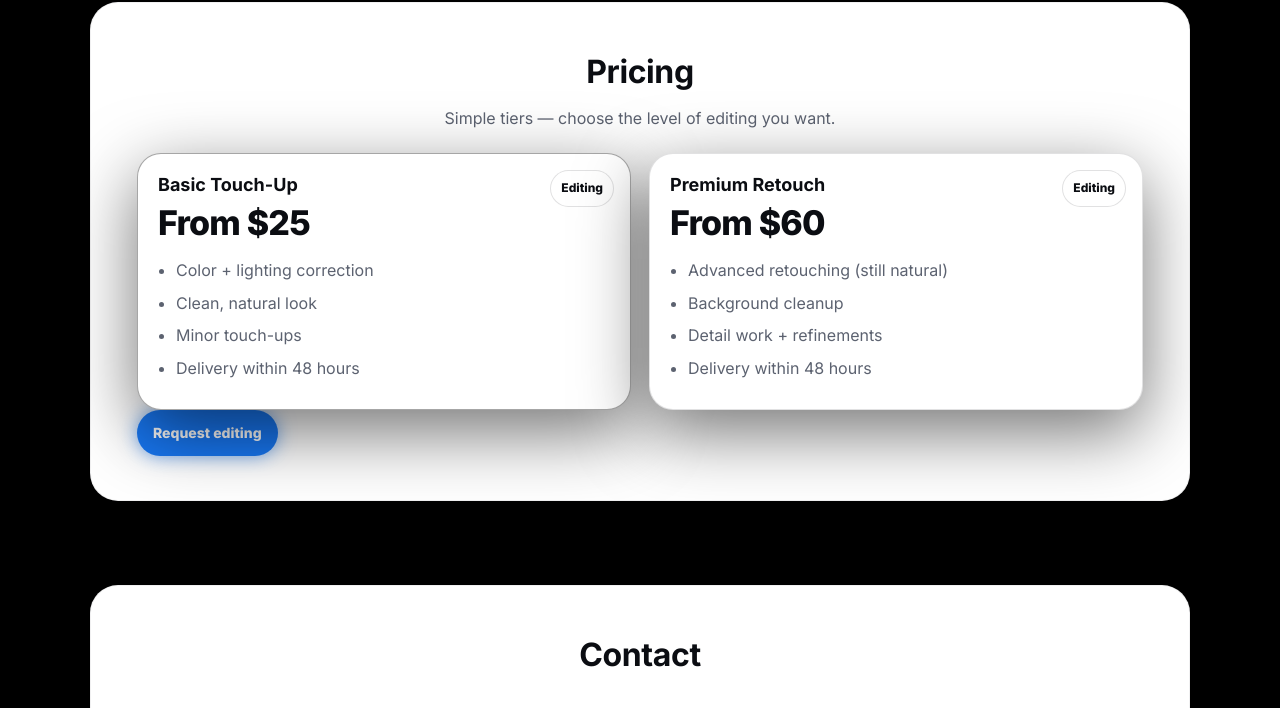
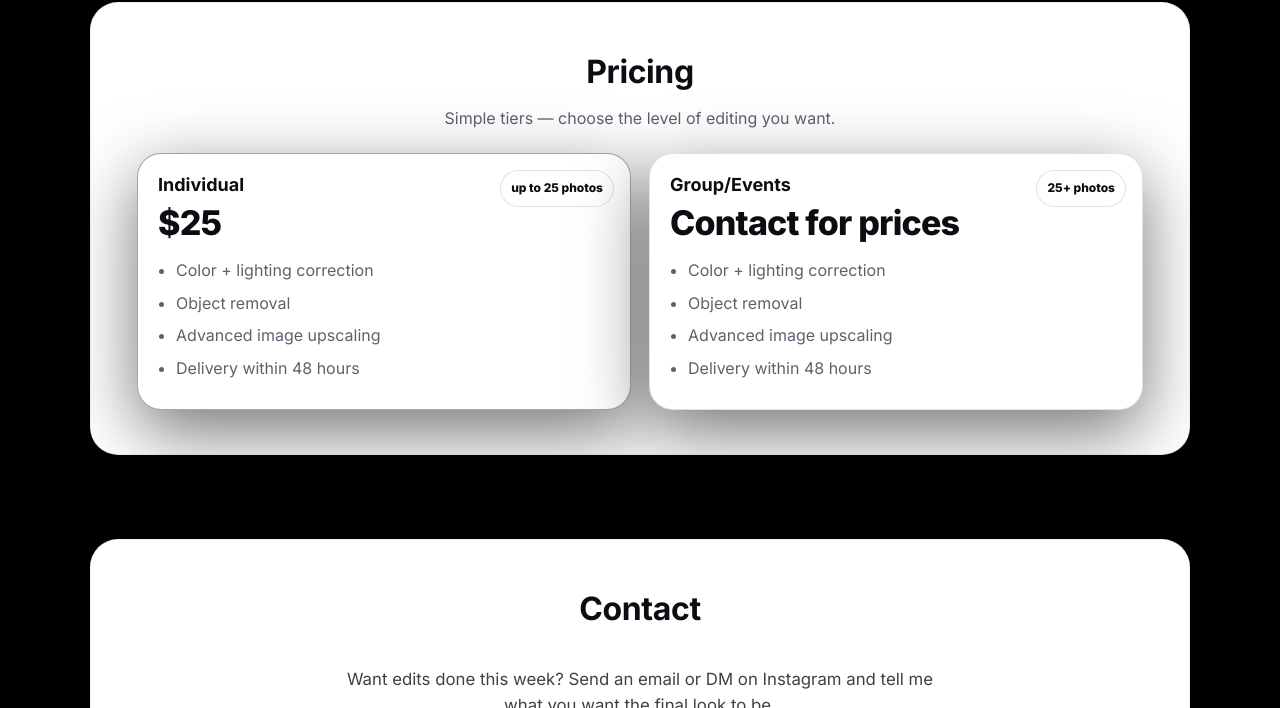
Before and after one commit to AndreCarwallio/Clicksby-andre, a website built with Vite: page editing.html in a window 1280 px wide. Shown: the part 2049-2757 px from the top of the page. Built offline with nearby package versions, Linux system fonts and the light colour scheme.

Commit message:
Updated pricing, descriptions, and editing content

```diff
--- a/editing.html
+++ b/editing.html
@@ -440,33 +440,31 @@
           <div class="container">
             <div class="servicesSimple">
               <article class="priceCard featured">
-                <div class="pill">Editing</div>
-                <h3>Basic Touch-Up</h3>
-                <p class="price">From $25</p>
+                <div class="pill">up to 25 photos</div>
+                <h3>Individual</h3>
+                <p class="price">$25</p>
                 <ul>
                   <li>Color + lighting correction</li>
-                  <li>Clean, natural look</li>
-                  <li>Minor touch-ups</li>
+                  <li>Object removal</li>
+                  <li>Advanced image upscaling</li>
                   <li>Delivery within 48 hours</li>
                 </ul>
               </article>
 
               <article class="priceCard">
-                <div class="pill">Editing</div>
-                <h3>Premium Retouch</h3>
-                <p class="price">From $60</p>
+                <div class="pill">25+ photos</div>
+                <h3>Group/Events</h3>
+                <p class="price">Contact for prices</p>
                 <ul>
-                  <li>Advanced retouching (still natural)</li>
-                  <li>Background cleanup</li>
-                  <li>Detail work + refinements</li>
+                  <li>Color + lighting correction</li>
+                  <li>Object removal</li>
+                  <li>Advanced image upscaling</li>
                   <li>Delivery within 48 hours</li>
                 </ul>
               </article>
             </div>
 
-            <div class="servicesCta">
-              <a class="btn btn--solid" href="#contact">Request editing</a>
-            </div>
+
           </div>
         </div>
       </section>
@@ -485,13 +483,13 @@
             </p>
 
             <div class="contactIcons">
-              <a href="mailto:your@email.com" class="contactIcon" aria-label="Email">
+              <a href="mailto:carwalla@mail.gvsu.edu" class="contactIcon" aria-label="Email">
                 <svg viewBox="0 0 24 24" aria-hidden="true">
                   <path d="M2 4h20v16H2V4zm10 7L4 6v12h16V6l-8 5z"></path>
                 </svg>
               </a>
 
-              <a href="https://instagram.com/yourhandle" target="_blank" rel="noopener" class="contactIcon" aria-label="Instagram">
+              <a href="https://instagram.com/andre_carwallio" target="_blank" rel="noopener" class="contactIcon" aria-label="Instagram">
                 <svg viewBox="0 0 24 24" aria-hidden="true">
                   <path d="M7 2C4.24 2 2 4.24 2 7v10c0 2.76 2.24 5 5 5h10c2.76 0 5-2.24 5-5V7c0-2.76-2.24-5-5-5H7zm10 2c1.65 0 3 1.35 3 3v10c0 1.65-1.35 3-3 3H7c-1.65 0-3-1.35-3-3V7c0-1.65 1.35-3 3-3h10zm-5 3.5A5.5 5.5 0 1 0 17.5 13 5.51 5.51 0 0 0 12 7.5zm0 9A3.5 3.5 0 1 1 15.5 13 3.5 3.5 0 0 1 12 16.5zM18 6.5a1 1 0 1 0 1 1 1 1 0 0 0-1-1z"></path>
                 </svg>
```
Also changed, not shown: index.html (+8 -8 lines).
